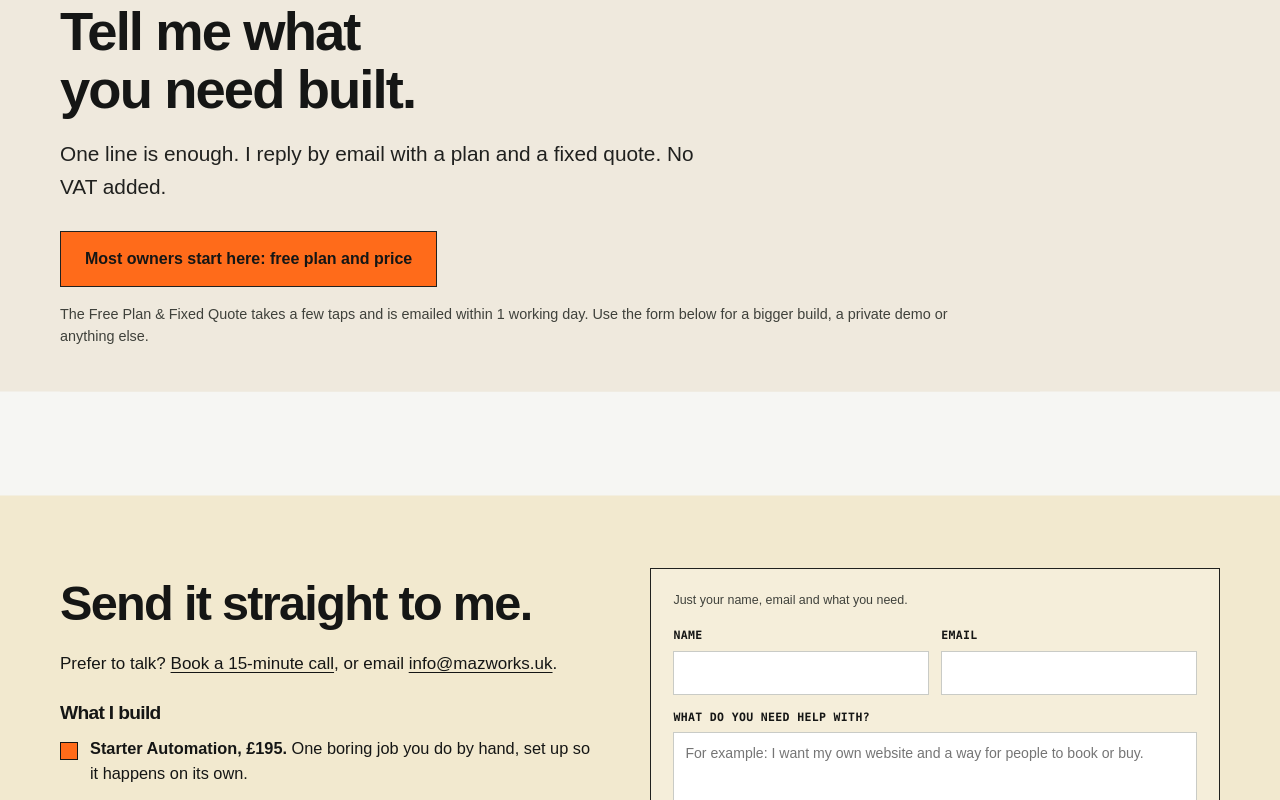
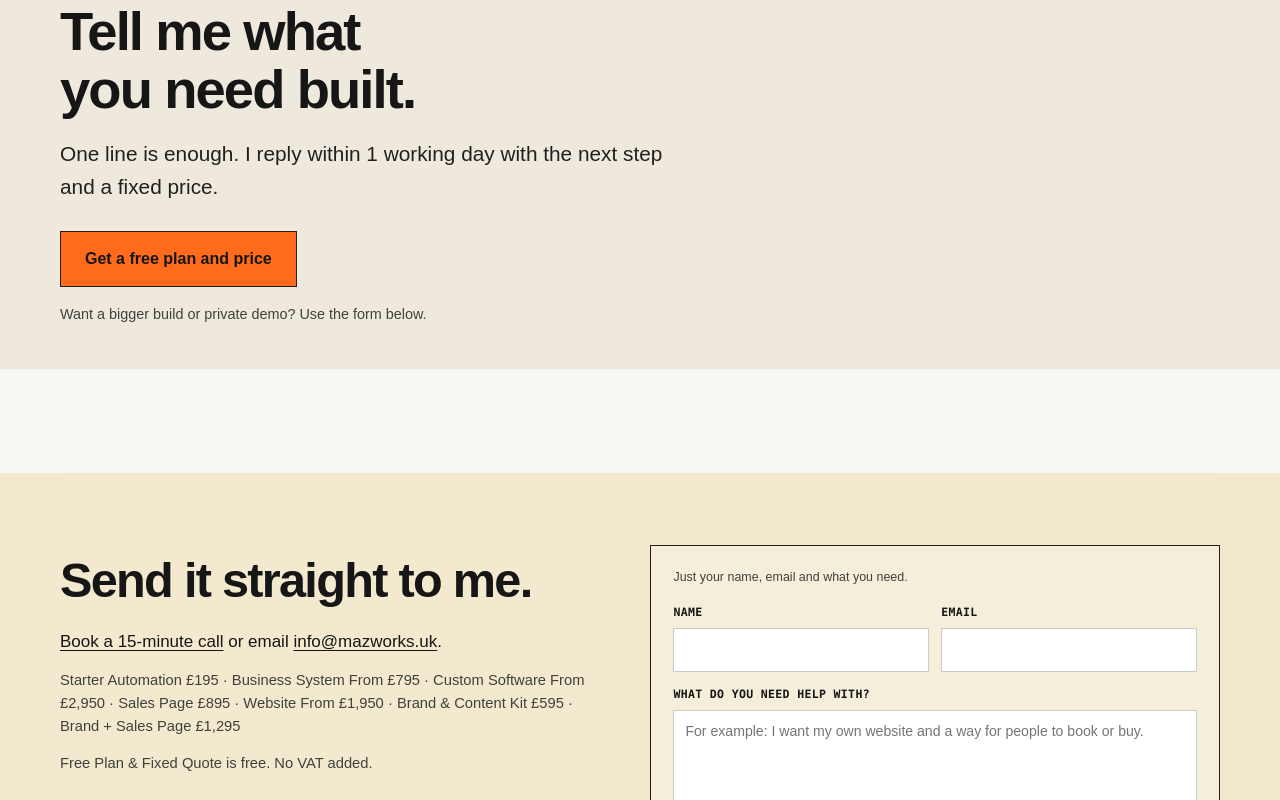
Before and after one commit to manazoid4/mazos-site, a Next.js app: page /contact in a window 1280 px wide. Shown: the part 200-1000 px from the top of the page. Built offline with nearby package versions, Linux system fonts and the light colour scheme.

Commit message:
Simplify contact page to one clear next step

```diff
--- a/app/contact/page.tsx
+++ b/app/contact/page.tsx
@@ -9,9 +9,9 @@ import { ALL_OFFERS, FREE_STEP, OFFERS, PAYMENT_TERMS, LOWEST_EXTRA_PRICE } from
 
 export const metadata: Metadata = {
   title: { absolute: 'Contact Maz Works' },
-  description: fitDescription(`Tell Manazir what you need: automation from ${OFFERS[0].price}, a joined-up business system, review and reminder systems, custom software or a website. One line is enough. Fixed quote, No VAT added.`),
+  description: fitDescription(`Tell Manazir what you need: automation from ${OFFERS[0].price}, a joined-up business system, custom software or a website. One line is enough. Fixed quote, no VAT added.`),
   alternates: { canonical: `${SITE_URL}/contact` },
-  openGraph: { images: [OG_IMAGE], title: 'Contact Maz Works', description: fitDescription('Tell me what you need built. Fixed quote, No VAT added.'), url: `${SITE_URL}/contact`, type: 'website' },
+  openGraph: { images: [OG_IMAGE], title: 'Contact Maz Works', description: fitDescription('Tell me what you need built. Fixed quote, no VAT added.'), url: `${SITE_URL}/contact`, type: 'website' },
 };
 
 const BIGGER_JOBS = ALL_OFFERS.map((offer) => ({ name: offer.name, price: offer.price, body: offer.body }));
@@ -23,22 +23,19 @@ export default function ContactPage() {
       <section className="s-hero s-hero-short" id="main-content" tabIndex={-1} aria-labelledby="contact-page-title">
         <p className="eyebrow">Contact</p>
         <h1 id="contact-page-title">Tell me what you need built.</h1>
-        <p className="s-lede">One line is enough. I reply by email with a plan and a fixed quote. No VAT added.</p>
+        <p className="s-lede">One line is enough. I reply within {CHECK_REPLY_TIME} with the next step and a fixed price.</p>
         <div className="s-actions">
-          <a className="button button-signal s-button-lg" href="/leak-check?src=contact#leak-check-form">Most owners start here: free plan and price</a>
+          <a className="button button-signal s-button-lg" href="/leak-check?src=contact#leak-check-form">Get a free plan and price</a>
         </div>
-        <p className="s-note">The {FREE_STEP.name} takes a few taps and is emailed within {CHECK_REPLY_TIME}. Use the form below for a bigger build, a private demo or anything else.</p>
+        <p className="s-note">Want a bigger build or private demo? Use the form below.</p>
       </section>
 
       <section className="s-section s-check" id="contact" aria-labelledby="contact-title">
         <div className="s-check-copy">
           <h2 id="contact-title">Send it straight to me.</h2>
-          <p>Prefer to talk? <CallLink href={BOOKING_URL} placement="contact">Book a 15-minute call</CallLink>, or email <a href={`mailto:${CONTACT_EMAIL}`}>{CONTACT_EMAIL}</a>.</p>
-          <h3 className="s-subhead">What I build</h3>
-          <ul className="s-ticks">
-            {BIGGER_JOBS.map((job) => <li key={job.name}><strong>{job.name}, {job.price}.</strong> {job.body}</li>)}
-          </ul>
-          <p className="s-small">Fixed price, agreed first.</p>
+          <p><CallLink href={BOOKING_URL} placement="contact">Book a 15-minute call</CallLink> or email <a href={`mailto:${CONTACT_EMAIL}`}>{CONTACT_EMAIL}</a>.</p>
+          <p className="s-small">{BIGGER_JOBS.map((job, index) => <span key={job.name}>{index ? ' · ' : ''}{job.name} {job.price}</span>)}</p>
+          <p className="s-small">{FREE_STEP.name} is free. No VAT added.</p>
         </div>
         <DemoRequestForm />
       </section>
```
